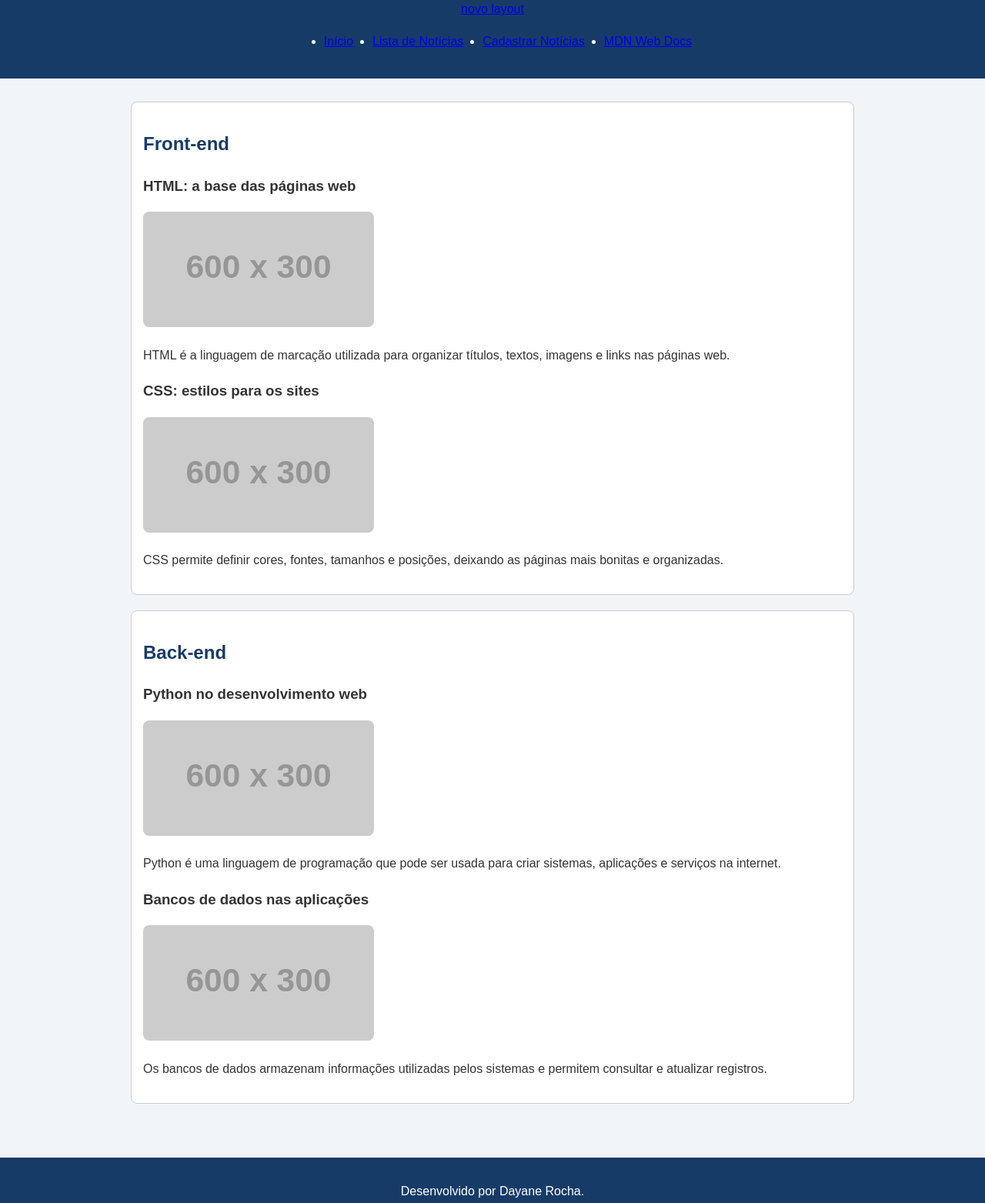
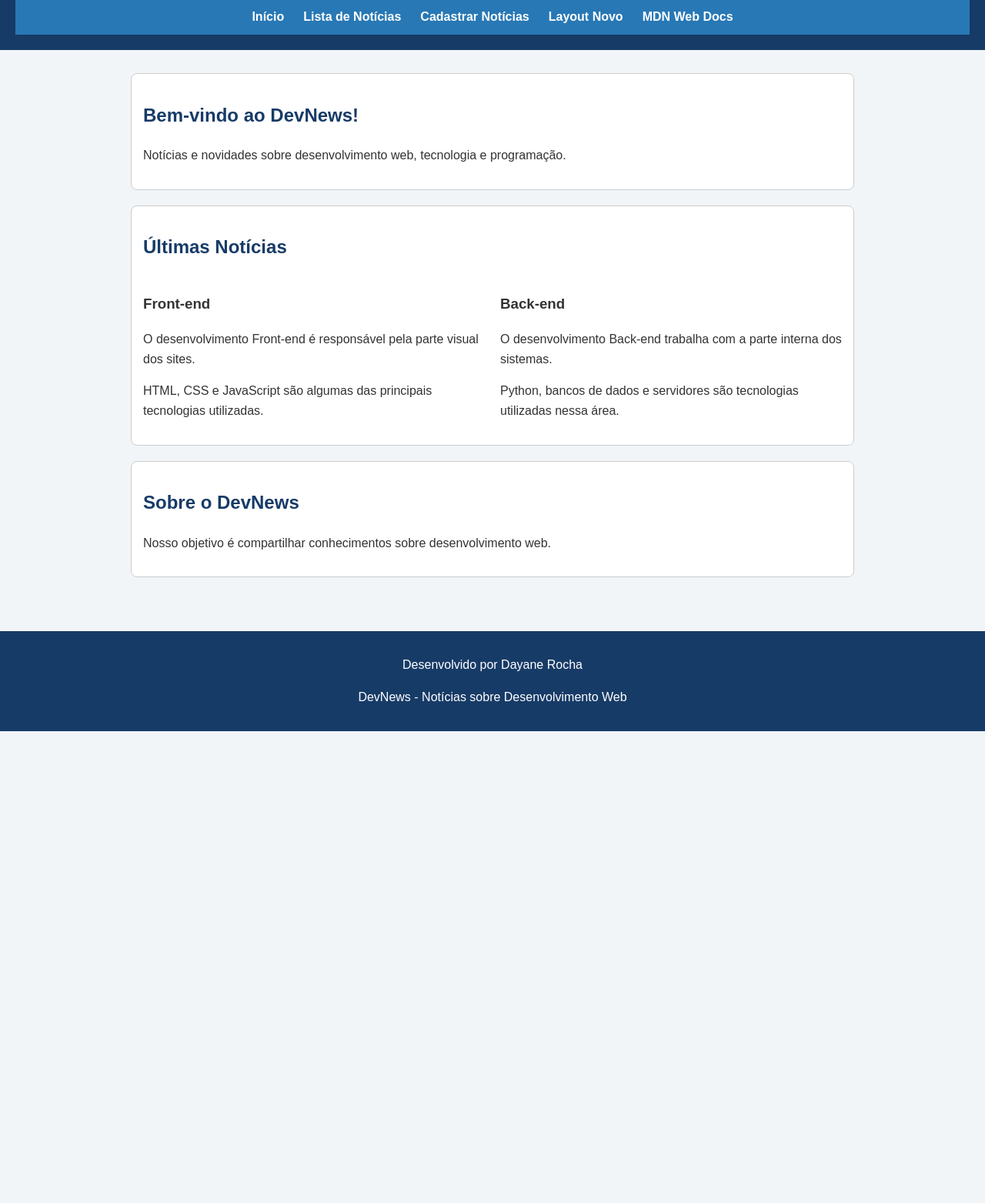
Before and after one commit to dayanerocha08-pixel/site-noticias-web, a plain HTML site: page index.html in a window 1280 px wide. Shown: the part 120-1683 px from the top of the page at 77% size. After the commit the page ends 1070 px from the top, so only its background shows below. Drawn offline with Linux system fonts and the light colour scheme; placeholder pictures from the web are drawn by us.

Commit message:
Update index.html

```diff
--- a/index.html
+++ b/index.html
@@ -3,81 +3,75 @@
 <head>
     <meta charset="UTF-8">
     <meta name="viewport" content="width=device-width, initial-scale=1.0">
-    <title>DevNews - Notícias de Desenvolvimento Web</title>
-    <link rel="stylesheet"
-    href="style.css">
+    <title>DevNews</title>
+    <link rel="stylesheet" href="style.css">
 </head>
+
 <body>
 
 <header>
-  <div>
     <h1>DevNews</h1>
     <p>Notícias sobre Desenvolvimento Web</p>
-  </div>
 
-  <!-- O checkbox e os botões ficam aqui no mesmo nível, antes do nav -->
     <input type="checkbox" id="menu-toggle">
-  <label for="menu-toggle" class="menu-abrir">☰</label
+
     <nav>
-     <a href="index2.html">novo layout</a>
+        <label for="menu-toggle" class="menu-abrir">☰</label>
         <label for="menu-toggle" class="menu-fechar">✖</label>
 
         <ul class="menu-links">
             <li><a href="index.html">Início</a></li>
             <li><a href="lista.html">Lista de Notícias</a></li>
             <li><a href="cadastro.html">Cadastrar Notícias</a></li>
+            <li><a href="index2.html">Layout Novo</a></li>
             <li><a href="https://developer.mozilla.org/">MDN Web Docs</a></li>
         </ul>
     </nav>
 </header>
 
-</nav>
-    </header>
+<main>
 
-    <main>
     <section>
-            <h2>Front-end</h2>
+        <h2>Bem-vindo ao DevNews!</h2>
+        <p>Notícias e novidades sobre desenvolvimento web,
+        tecnologia e programação.</p>
+    </section>
+
+    <section>
+        <h2>Últimas Notícias</h2>
+
+        <div class="objetos-tema">
 
             <article>
-                <h3>HTML: a base das páginas web</h3>
-                <img src="https://placehold.co/600x300?text=HTML"
-                     alt="Imagem ilustrativa sobre HTML" width="300">
-                <p>HTML é a linguagem de marcação utilizada para
-                organizar títulos, textos, imagens e links nas páginas web.</p>
+                <h3>Front-end</h3>
+                <p>O desenvolvimento Front-end é responsável
+                pela parte visual dos sites.</p>
+                <p>HTML, CSS e JavaScript são algumas das
+                principais tecnologias utilizadas.</p>
             </article>
 
             <article>
-                <h3>CSS: estilos para os sites</h3>
-                <img src="https://placehold.co/600x300?text=CSS"
-                     alt="Imagem ilustrativa sobre CSS" width="300">
-                <p>CSS permite definir cores, fontes, tamanhos e posições,
-                deixando as páginas mais bonitas e organizadas.</p>
+                <h3>Back-end</h3>
+                <p>O desenvolvimento Back-end trabalha com
+                a parte interna dos sistemas.</p>
+                <p>Python, bancos de dados e servidores
+                são tecnologias utilizadas nessa área.</p>
             </article>
+
+        </div>
     </section>
 
     <section>
-            <h2>Back-end</h2>
+        <h2>Sobre o DevNews</h2>
+        <p>Nosso objetivo é compartilhar conhecimentos
+        sobre desenvolvimento web.</p>
+    </section>
 
-            <article>
-                <h3>Python no desenvolvimento web</h3>
-                <img src="https://placehold.co/600x300?text=Python"
-                     alt="Imagem ilustrativa sobre Python" width="300">
-                <p>Python é uma linguagem de programação que pode ser usada
-                para criar sistemas, aplicações e serviços na internet.</p>
-            </article>
-
-            <article>
-                <h3>Bancos de dados nas aplicações</h3>
-                <img src="https://placehold.co/600x300?text=Banco+de+Dados"
-                     alt="Imagem ilustrativa sobre banco de dados" width="300">
-                <p>Os bancos de dados armazenam informações utilizadas
-                pelos sistemas e permitem consultar e atualizar registros.</p>
-            </article>
-        </section>
 </main>
 
 <footer>
-        <p>Desenvolvido por Dayane Rocha.</p>
+    <p>Desenvolvido por Dayane Rocha</p>
+    <p>DevNews - Notícias sobre Desenvolvimento Web</p>
 </footer>
 
 </body>
```
Lines whose indentation alone changed are shown as unchanged.
